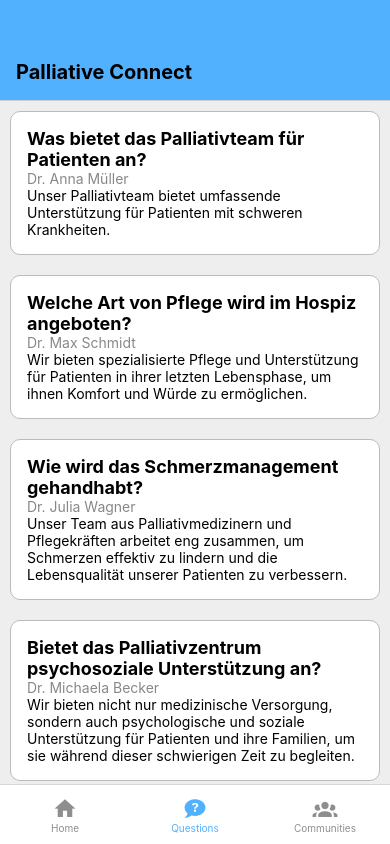
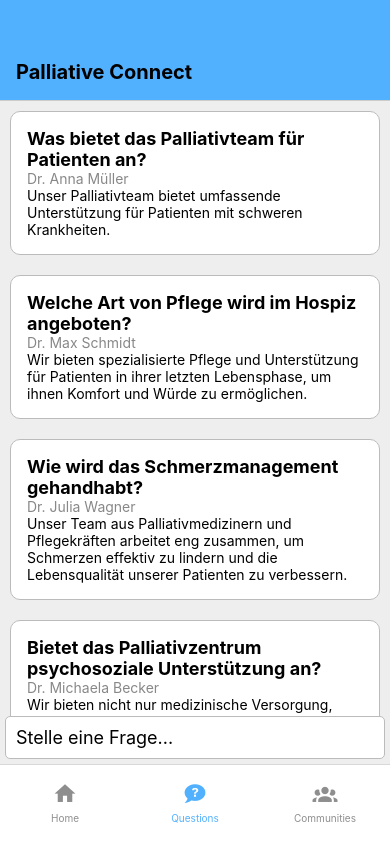
Before and after one commit to simon-metzler/palliative-connect, a React Native app: screen /Questions in a window 390 px wide. Built offline with nearby package versions, Linux system fonts and the light colour scheme.

Commit message:
finished question input on question portal

```diff
--- a/components/bottom-tabs.js
+++ b/components/bottom-tabs.js
@@ -55,8 +55,8 @@ const BottomTabs = () => {
 
 const styles = StyleSheet.create({
   tabBar: {
-    height: 60,
-    paddingBottom: 10,
+    height: 80,
+    paddingBottom: 20,
     paddingTop: 10,
 
   },
--- a/screens/question-portal.js
+++ b/screens/question-portal.js
@@ -1,4 +1,4 @@
-import { View, StyleSheet, FlatList } from "react-native";
+import { View, StyleSheet, FlatList, TextInput } from "react-native";
 import QuestionPreview from "../components/questionPreview";
 import { useState } from "react";
 
@@ -12,15 +12,31 @@ const QuestionPortal = () => {
       { title: 'Welchen Ansatz verfolgt das Palliativzentrum?', text: 'Unser Palliativzentrum verfolgt einen ganzheitlichen Ansatz, der die körperlichen, emotionalen, sozialen und spirituellen Bedürfnisse unserer Patienten berücksichtigt.', author: 'Dr. Laura Weber', key: '6' }
     ]);
 
+    const [questionInput, setQuestionsInput] = useState('');
+
+    const addQuestion = (question) => {
+      setQuestions((prevQuestions) => {
+        return ([
+          ...prevQuestions,
+          { title: question, text: "Noch nicht beantwortet.", author: '-', key: Math.random().toString()},
+        ])})
+
+      setQuestionsInput('');
+
+    }
+
+
     return (
         <View style={styles.container}>
             <FlatList
               data = {questions}
               renderItem={({item}) => (
-                <QuestionPreview sytle={styles.post} item={item}/>
+                <QuestionPreview sytle={styles.post} item={item} />
               )}
 
             />
+
+            <TextInput style={styles.input} placeholder="Stelle eine Frage..." value={questionInput} onChangeText={setQuestionsInput} onSubmitEditing={() => addQuestion(questionInput)} />
 
         </View>
     );
@@ -31,6 +47,16 @@ const styles = StyleSheet.create({
         flex: 1,
         backgroundColor: "#eee",
     },
+    input: {
+        marginBottom: 5,
+        marginHorizontal: 5,
+        padding: 10,
+        fontSize: 18,
+        borderWidth: 1,
+        borderRadius: 5,
+        borderColor: "#bbb",
+        backgroundColor: "#fff",
+    },
 })
 
 export default QuestionPortal;
```
Lines whose indentation alone changed are shown as unchanged.
